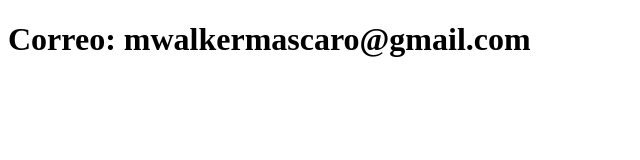
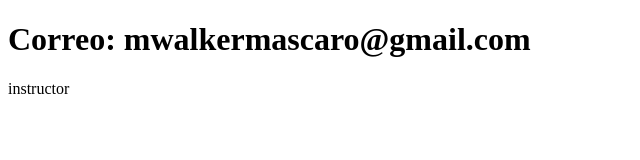
Before and after one commit to Matiasw1989/sistema-de-registro, a plain HTML site: page contacto.html in a window 1280 px wide. Shown: the full height of the page, 0-640 px from the left. Drawn offline with Linux system fonts and the light colour scheme.

Commit message:
actualiza el contacto

```diff
--- a/contacto.html
+++ b/contacto.html
@@ -7,5 +7,7 @@
 </head>
 <body>
     <h1>Correo: mwalkermascaro@gmail.com</h1>
+    <p>instructor
+    </p>
 </body>
 </html>
```
